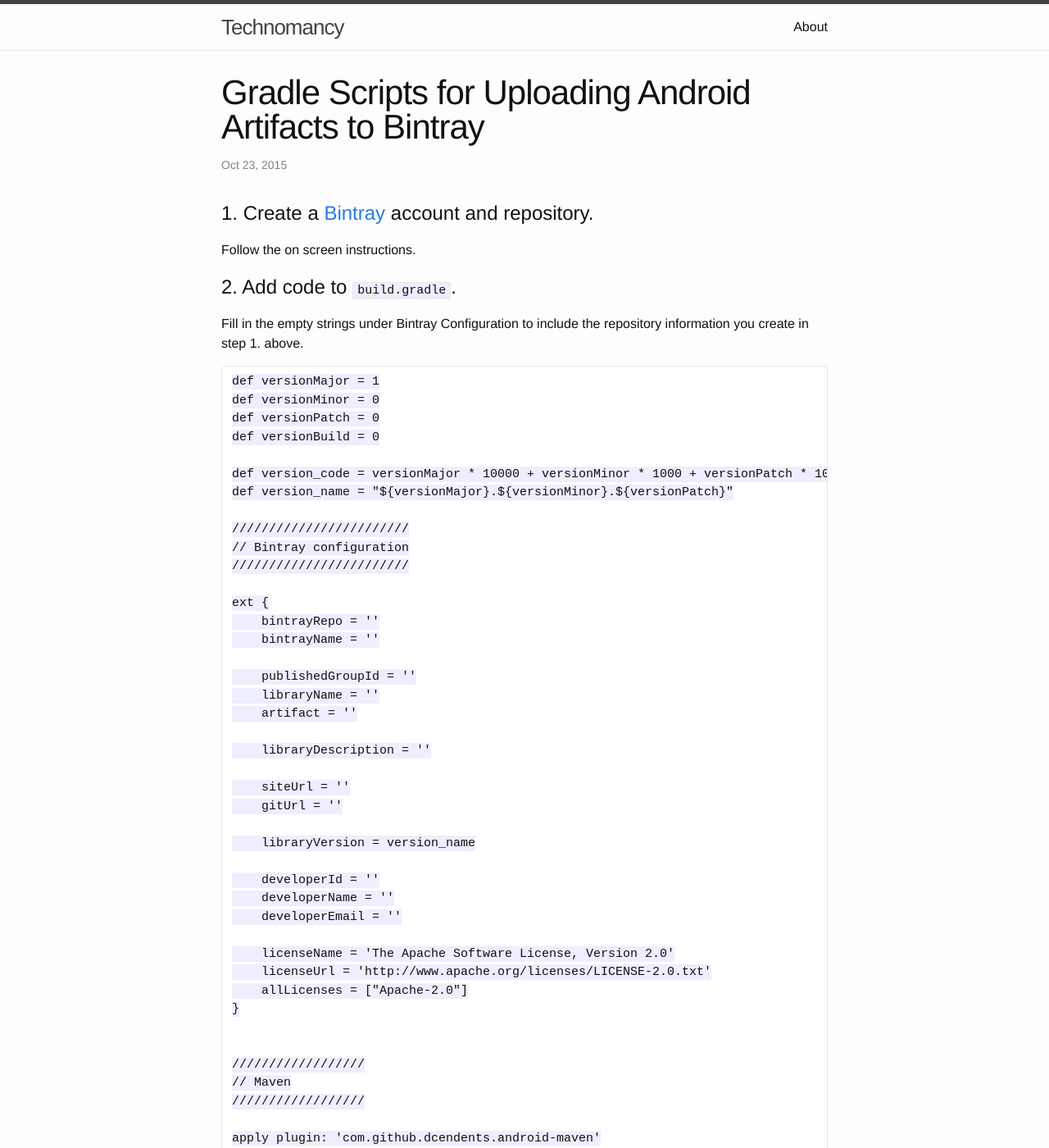
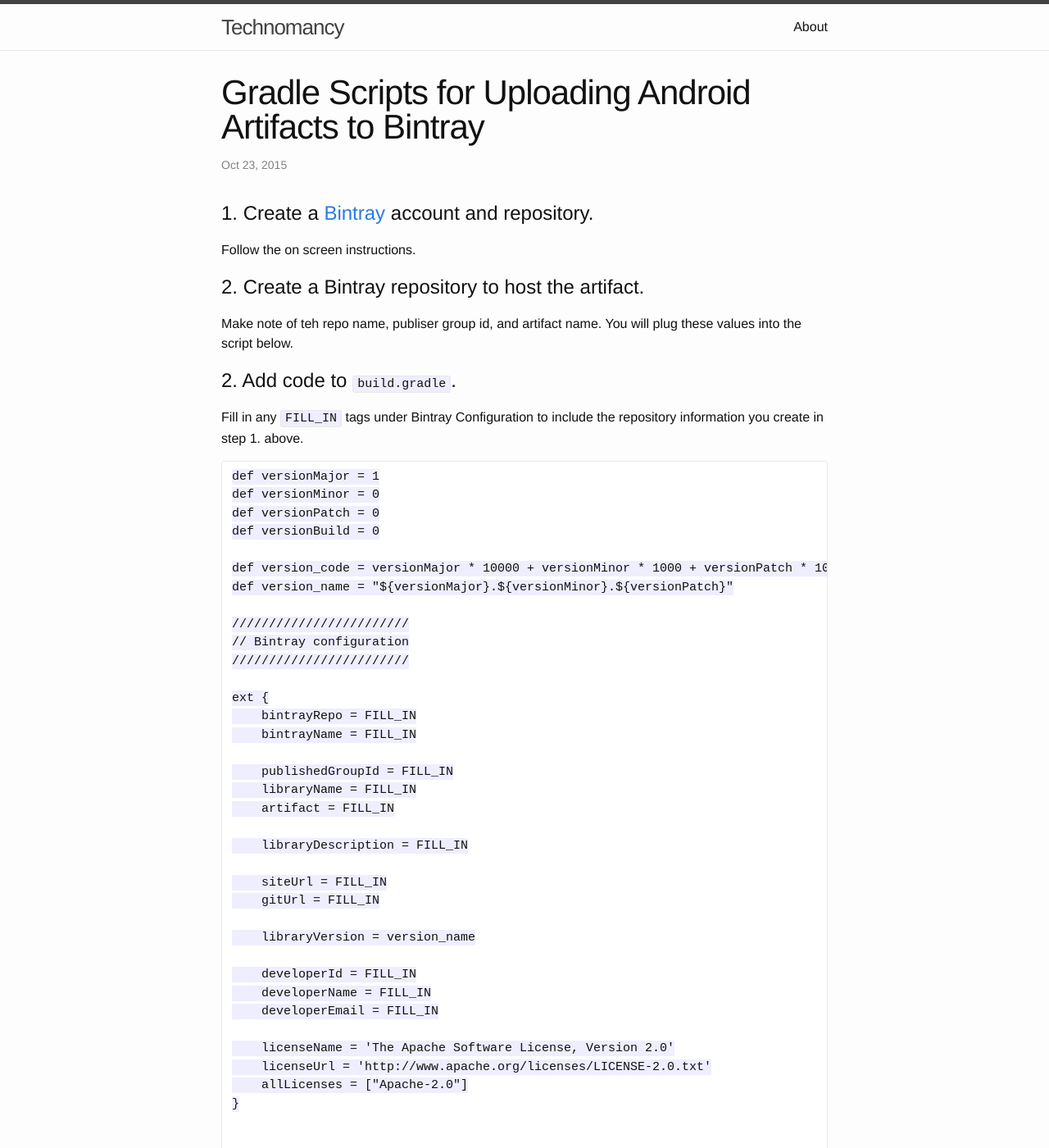
Before and after one commit to eliasbagley/eliasbagley.github.io, a Jekyll site: the page built from _posts/2015-10-23-gradle-script-for-bintray-upload.markdown, in a window 1280 px wide and 1400 px high. Shown: the whole window at 82% size. Built offline with Jekyll 4.4.1, drawn with Linux system fonts in a browser that asks for light colours; Markdown is read by kramdown in place of the engine named in the settings; comment, search, counter and statistics services are not loaded; some of the changed text lies outside the part shown.

Commit message:
Update post

````diff
--- a/_posts/2015-10-23-gradle-script-for-bintray-upload.markdown
+++ b/_posts/2015-10-23-gradle-script-for-bintray-upload.markdown
@@ -10,9 +10,13 @@ categories: Android
 
 Follow the on screen instructions.
 
+#2. Create a Bintray repository to host the artifact.
+
+Make note of teh repo name, publiser group id, and artifact name. You will plug these values into the script below.
+
 #2. Add code to `build.gradle`.
 
-Fill in the empty strings under Bintray Configuration to include the repository information you create in step 1. above.
+Fill in any `FILL_IN` tags under Bintray Configuration to include the repository information you create in step 1. above.
 
 ```
 def versionMajor = 1
@@ -28,23 +32,23 @@ def version_name = "${versionMajor}.${versionMinor}.${versionPatch}"
 ////////////////////////
 
 ext {
-    bintrayRepo = ''
-    bintrayName = ''
+    bintrayRepo = FILL_IN
+    bintrayName = FILL_IN
 
-    publishedGroupId = ''
-    libraryName = ''
-    artifact = ''
+    publishedGroupId = FILL_IN
+    libraryName = FILL_IN
+    artifact = FILL_IN
 
-    libraryDescription = ''
+    libraryDescription = FILL_IN
 
-    siteUrl = ''
-    gitUrl = ''
+    siteUrl = FILL_IN
+    gitUrl = FILL_IN
 
     libraryVersion = version_name
 
-    developerId = ''
-    developerName = ''
-    developerEmail = ''
+    developerId = FILL_IN
+    developerName = FILL_IN
+    developerEmail = FILL_IN
 
     licenseName = 'The Apache Software License, Version 2.0'
     licenseUrl = 'http://www.apache.org/licenses/LICENSE-2.0.txt'
@@ -172,7 +176,7 @@ bintray {
 }
 ```
 
-Then, you can keep configuration info in `local.properties`
+Then, you can keep configuration info in `local.properties`. Replace the placeholders with the real values.
 
 ```
 bintray.apikey=KEY
````
